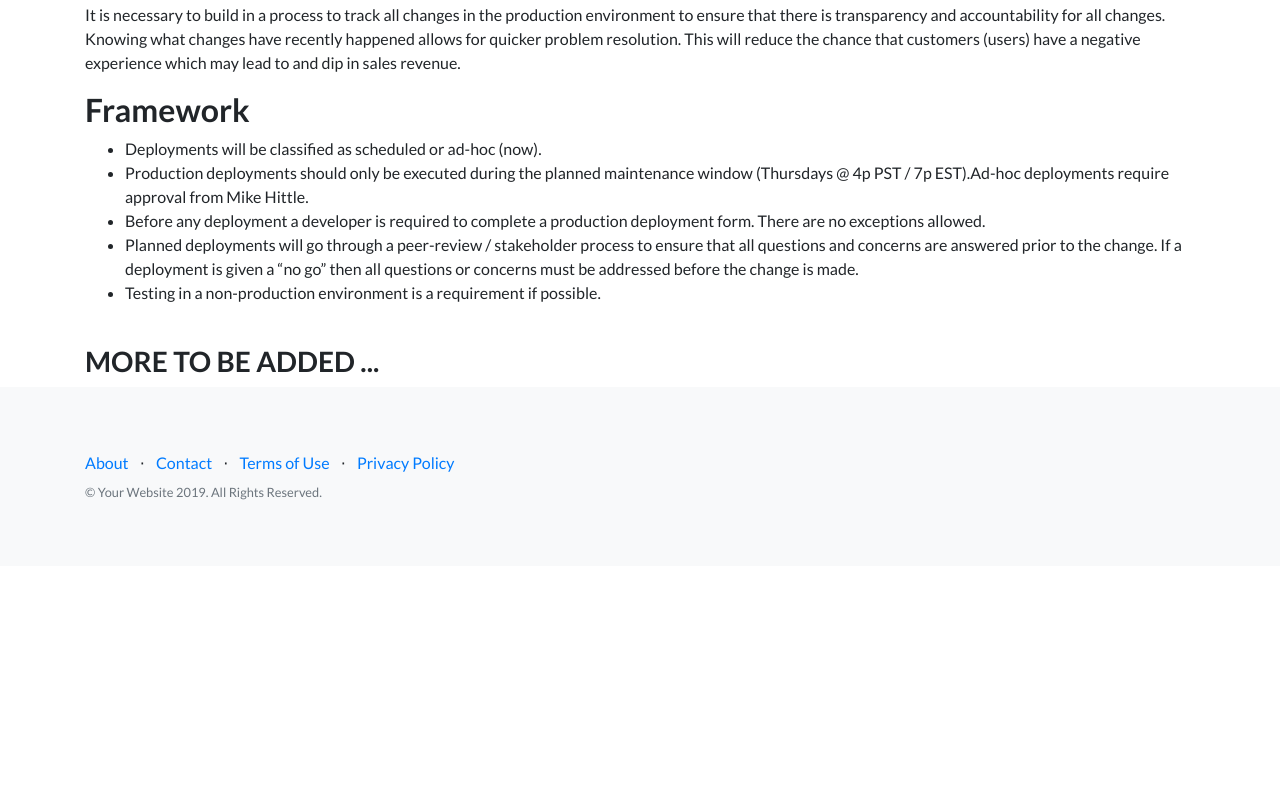
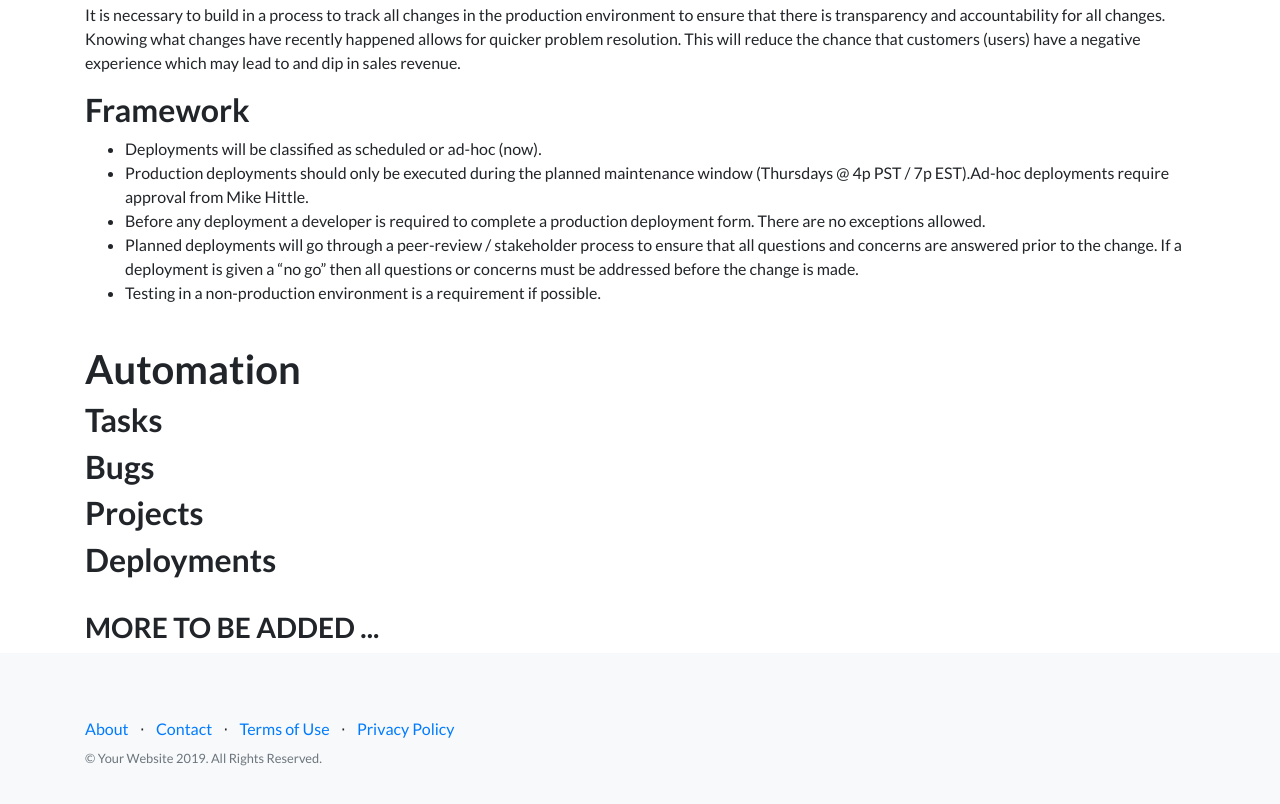
Before and after one commit to wepm-hq/homize-project-home2.0, a website: page pm_process.html in a window 1280 px wide. Shown: the part 1421-2225 px from the top of the page. Before the commit the page ends 1987 px from the top, so only its background shows below. Drawn offline with Linux system fonts and the light colour scheme.

Commit message:
added more content
added more sections to the process doc

```diff
--- a/pm_process.html
+++ b/pm_process.html
@@ -193,6 +193,24 @@
                 </li>
             </ul>
 
+            <br>
+            <!-- section - Automation -->
+            <h1>
+                Automation
+            </h1>
+            <h2>
+                Tasks
+            </h2>
+            <h2>
+                Bugs
+            </h2>
+            <h2>
+                Projects
+            </h2>
+            <h2>
+                Deployments
+            </h2>
+
             <!-- add more content -->
             <br>
             <h3>MORE TO BE ADDED ... </h3>
```
